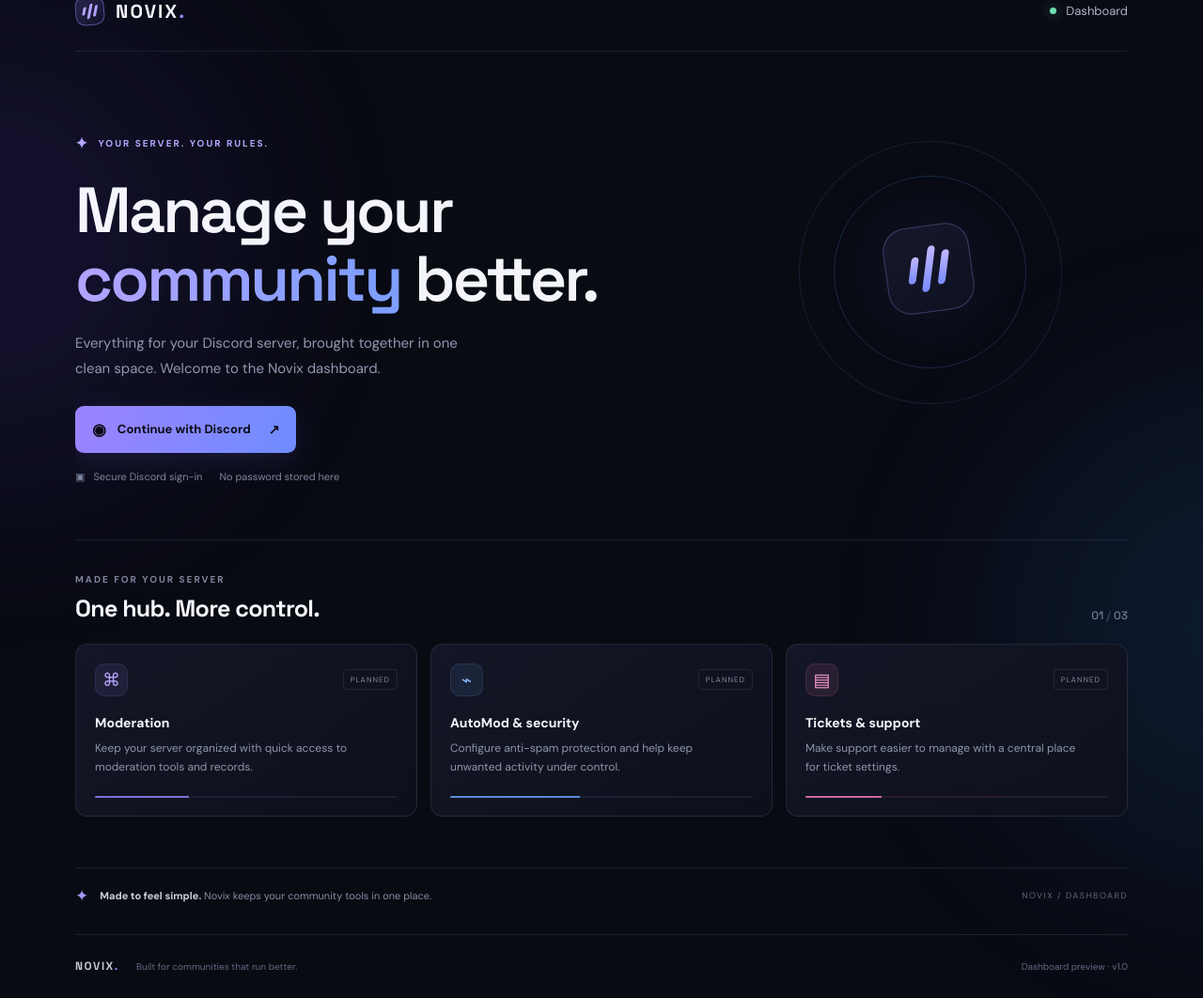
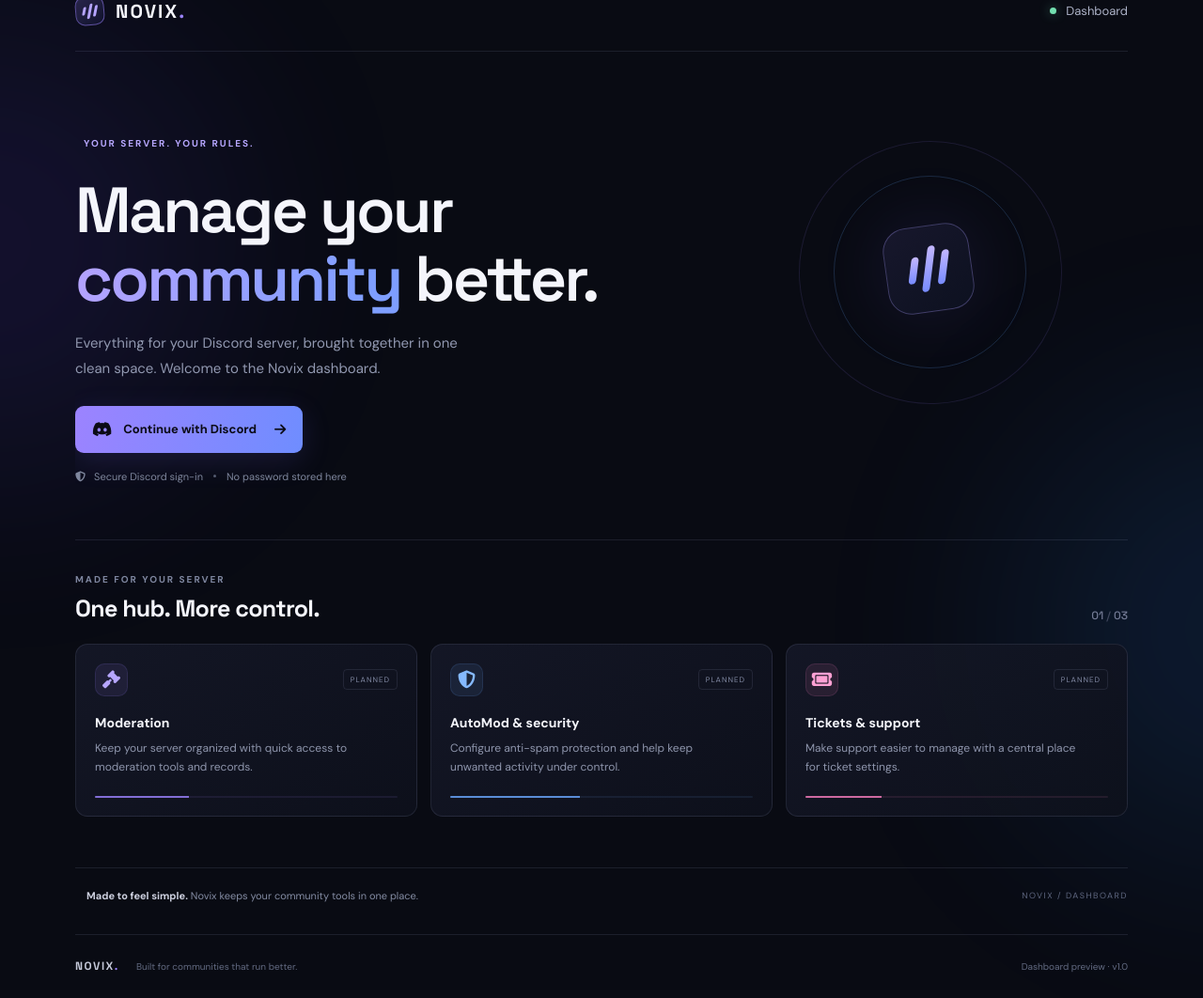
Before and after one commit to bloodauth/Novix, a Flask app: page / in a window 1280 px wide. Shown: the part 31-1093 px from the top of the page at 94% size. Run offline with Flask 3, Linux system fonts and the light colour scheme; some libraries are stand-ins or nearby versions.

Commit message:
Update title and icons in index.html

```diff
--- a/templates/index.html
+++ b/templates/index.html
@@ -1,33 +1,33 @@
 {% extends 'base.html' %}
-{% block title %}Novix — Discord Dashboard{% endblock %}
+{% block title %}Novix | Discord Dashboard{% endblock %}
 {% block content %}
 <section class="hero">
-  <div class="eyebrow"><span class="eyebrow-icon">✦</span> YOUR SERVER. YOUR RULES.</div>
+  <div class="eyebrow"><span class="eyebrow-icon"><i class="fa-solid fa-sparkles"></i></span> YOUR SERVER. YOUR RULES.</div>
   <h1>Manage your<br><span>community</span> better.</h1>
   <p class="hero-copy">Everything for your Discord server, brought together in one clean space. Welcome to the Novix dashboard.</p>
   {% if user %}
-    <div class="welcome-line"><span class="welcome-check">✓</span> Signed in as <strong>{{ user.username }}</strong></div>
-    <a class="button button-primary" href="#servers">Choose a server <span class="button-arrow">↘</span></a>
+    <div class="welcome-line"><span class="welcome-check"><i class="fa-solid fa-circle-check"></i></span> Signed in as <strong>{{ user.username }}</strong></div>
+    <a class="button button-primary" href="#servers">Choose a server <span class="button-arrow"><i class="fa-solid fa-arrow-right"></i></span></a>
   {% else %}
-    <a class="button button-primary" href="{{ url_for('login') }}"><span class="discord-glyph">◉</span> Continue with Discord <span class="button-arrow">↗</span></a>
-    <div class="safe-note"><span>▣</span> Secure Discord sign-in <i></i> No password stored here</div>
+    <a class="button button-primary" href="{{ url_for('login') }}"><span class="discord-glyph"><i class="fa-brands fa-discord"></i></span> Continue with Discord <span class="button-arrow"><i class="fa-solid fa-arrow-right"></i></span></a>
+    <div class="safe-note"><span><i class="fa-solid fa-shield-halved"></i></span> Secure Discord sign-in <i class="dot"></i> No password stored here</div>
   {% endif %}
   <div class="hero-orbit orbit-a"></div><div class="hero-orbit orbit-b"></div><div class="hero-symbol"><span class="symbol-bar"></span><span class="symbol-bar"></span><span class="symbol-bar"></span></div>
 </section>
 <section class="features-section">
   <div class="section-heading"><div><div class="eyebrow muted">MADE FOR YOUR SERVER</div><h2>One hub. More control.</h2></div><span class="section-count">01 <span>/</span> 03</span></div>
   <div class="feature-grid">
-    <article class="feature-card"><div class="feature-top"><span class="feature-icon icon-purple">⌘</span><span class="planned">PLANNED</span></div><h3>Moderation</h3><p>Keep your server organized with quick access to moderation tools and records.</p><div class="feature-line"><span></span></div></article>
-    <article class="feature-card"><div class="feature-top"><span class="feature-icon icon-blue">⌁</span><span class="planned">PLANNED</span></div><h3>AutoMod & security</h3><p>Configure anti-spam protection and help keep unwanted activity under control.</p><div class="feature-line blue-line"><span></span></div></article>
-    <article class="feature-card"><div class="feature-top"><span class="feature-icon icon-pink">▤</span><span class="planned">PLANNED</span></div><h3>Tickets & support</h3><p>Make support easier to manage with a central place for ticket settings.</p><div class="feature-line pink-line"><span></span></div></article>
+    <article class="feature-card"><div class="feature-top"><span class="feature-icon icon-purple"><i class="fa-solid fa-gavel"></i></span><span class="planned">PLANNED</span></div><h3>Moderation</h3><p>Keep your server organized with quick access to moderation tools and records.</p><div class="feature-line"><span></span></div></article>
+    <article class="feature-card"><div class="feature-top"><span class="feature-icon icon-blue"><i class="fa-solid fa-shield-halved"></i></span><span class="planned">PLANNED</span></div><h3>AutoMod & security</h3><p>Configure anti-spam protection and help keep unwanted activity under control.</p><div class="feature-line blue-line"><span></span></div></article>
+    <article class="feature-card"><div class="feature-top"><span class="feature-icon icon-pink"><i class="fa-solid fa-ticket"></i></span><span class="planned">PLANNED</span></div><h3>Tickets & support</h3><p>Make support easier to manage with a central place for ticket settings.</p><div class="feature-line pink-line"><span></span></div></article>
   </div>
 </section>
 {% if user %}
 <section class="servers-section" id="servers">
   <div class="section-heading"><div><div class="eyebrow muted">YOUR DISCORD</div><h2>Select a server</h2></div><span class="server-count">{{ guilds|length }} available</span></div>
-  {% if guilds %}<div class="server-grid">{% for guild in guilds %}<a class="server-card" href="{{ url_for('server', guild_id=guild.id) }}"><span class="server-avatar">{% if guild.icon %}<img src="https://cdn.discordapp.com/icons/{{ guild.id }}/{{ guild.icon }}.png?size=128" alt="">{% else %}{{ guild.name[:1]|upper }}{% endif %}</span><span class="server-info"><strong>{{ guild.name }}</strong><small>{% if guild.owner %}Server owner{% else %}Manage Server access{% endif %}</small></span><span class="server-arrow">↗</span></a>{% endfor %}</div>
-  {% else %}<div class="empty-state"><span class="empty-icon">⌂</span><h3>No manageable servers found</h3><p>You need Administrator or Manage Server permission in a server for it to appear here.</p></div>{% endif %}
+  {% if guilds %}<div class="server-grid">{% for guild in guilds %}<a class="server-card" href="{{ url_for('server', guild_id=guild.id) }}"><span class="server-avatar">{% if guild.icon %}<img src="https://cdn.discordapp.com/icons/{{ guild.id }}/{{ guild.icon }}.png?size=128" alt="">{% else %}{{ guild.name[:1]|upper }}{% endif %}</span><span class="server-info"><strong>{{ guild.name }}</strong><small>{% if guild.owner %}Server owner{% else %}Manage Server access{% endif %}</small></span><span class="server-arrow"><i class="fa-solid fa-arrow-up-right"></i></span></a>{% endfor %}</div>
+  {% else %}<div class="empty-state"><span class="empty-icon"><i class="fa-solid fa-server"></i></span><h3>No manageable servers found</h3><p>You need Administrator or Manage Server permission in a server for it to appear here.</p></div>{% endif %}
 </section>
 {% endif %}
-<div class="bottom-note"><span class="note-spark">✦</span><span><strong>Made to feel simple.</strong> Novix keeps your community tools in one place.</span><span class="note-right">NOVIX / DASHBOARD</span></div>
+<div class="bottom-note"><span class="note-spark"><i class="fa-solid fa-sparkles"></i></span><span><strong>Made to feel simple.</strong> Novix keeps your community tools in one place.</span><span class="note-right">NOVIX / DASHBOARD</span></div>
 {% endblock %}
```
